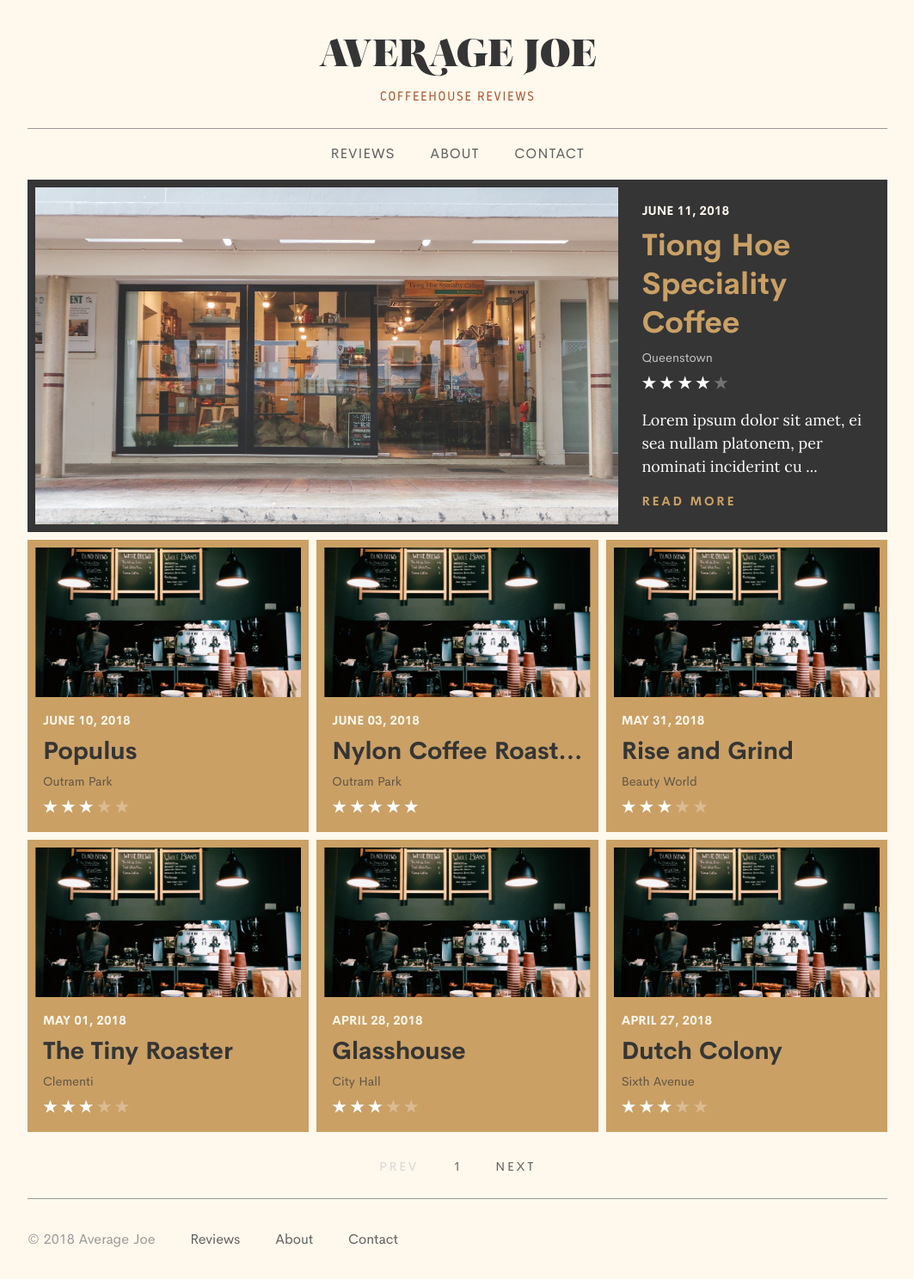
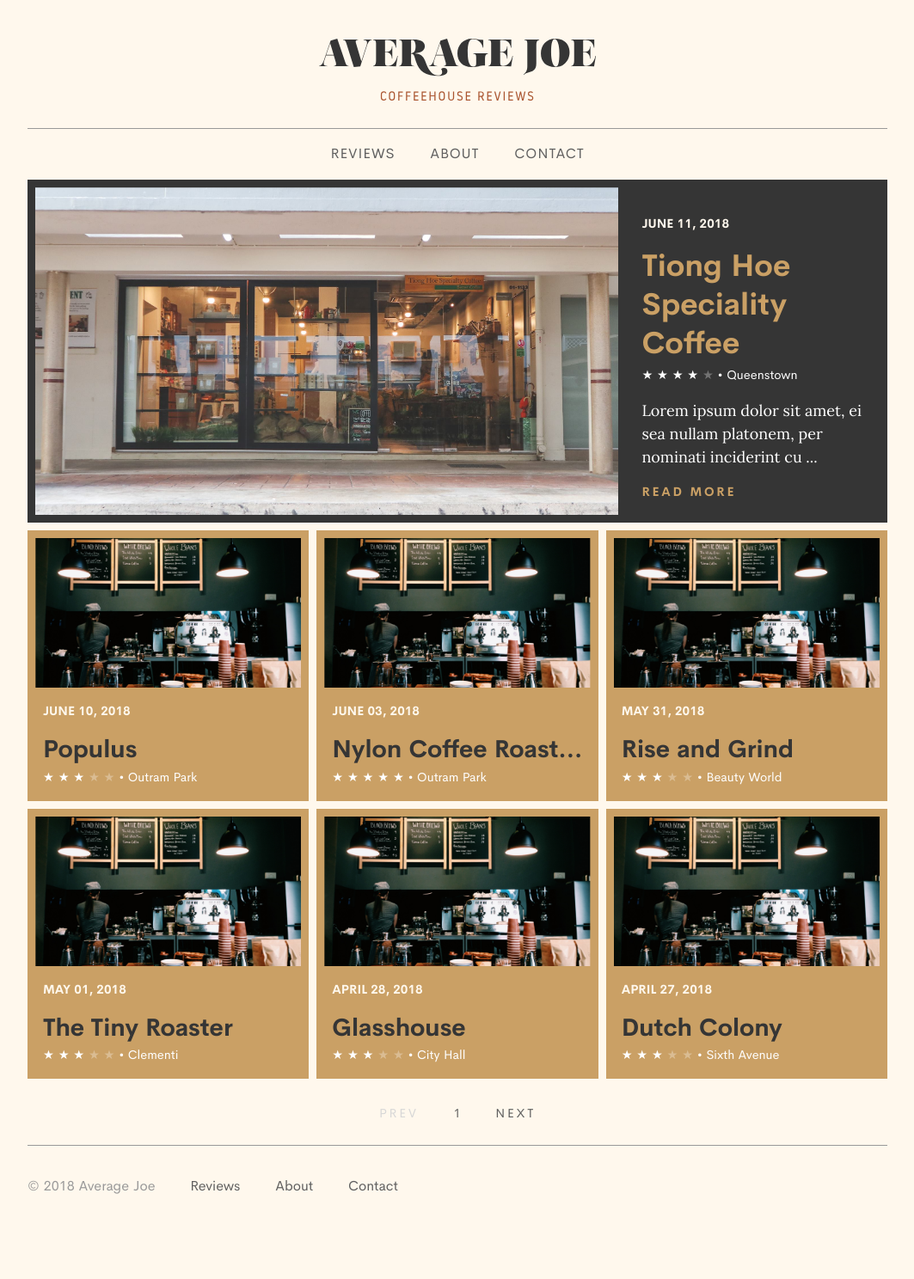
Before and after one commit to chesterhow/average-joe, a Jekyll site: the page built from index.html, in a window 1280 px wide. Shown: the whole page at 86% size, without its empty margins (108-1171 px from the left). Built offline with Jekyll 4.4.1, drawn with Linux system fonts in a browser that asks for light colours; the list of posts is cut into pages by our own code; after the commit the page ends 1426 px from its top, so only the background shows below that.

Commit message:
Style estate

```diff
--- a/_includes/item.html
+++ b/_includes/item.html
@@ -14,17 +14,14 @@
       <h2 class="item__title">{{ post.title }}</h2>
     {% endif %}
 
-    <h6 class="item__estate">{{ post.estate }}</h6>
-
-    <div class="item__score">
-      {% for i in (1..5) %}
-        {% if i <= post.review.overall %}
-          <h5>&#x2605;</h5>
-        {% else %}
-          <h5 class="score__faded">&#x2605;</h5>
-        {% endif %}
-      {% endfor %}
-    </div>
+    {% for i in (1..5) %}
+      {% if i <= post.review.overall %}
+      <h6 class="item__score">&#x2605;</h6>
+      {% else %}
+      <h6 class="item__score--faded">&#x2605;</h6>
+      {% endif %}
+    {% endfor %}
+    <h6 class="item__estate">&bull;&nbsp;{{ post.estate }}</h6>
 
     {% if post == paginator.posts.first %}
       <p class="item__body">{{ post.excerpt | strip_html }}...</p>
--- a/_sass/average-joe/_item.scss
+++ b/_sass/average-joe/_item.scss
@@ -47,40 +47,38 @@
   &__date {
     @extend %light-on-dark-text;
     margin: 0;
-    padding-bottom: 0.5rem;
+    // padding-bottom: 0.5rem;
     color: $gold-light;
     text-transform: uppercase;
   }
 
   &__title {
-    margin: 0;
+    margin: 1rem 0 0;
     overflow: hidden;
     color: $black;
     text-overflow: ellipsis;
     white-space: nowrap;
   }
 
-  &__estate {
-    margin-top: 0.5rem;
-    opacity: 0.7;
-    color: $black;
+  &__score {
+    @extend %light-on-dark-text;
+    display: inline-block;
+    margin: 0.3rem 0 0;
+    color: $white;
     font-weight: normal;
+
+    &--faded {
+      @extend .item__score;
+      opacity: 0.3;
+    }
   }
 
-  &__score {
+  &__estate {
     @extend %light-on-dark-text;
-    padding-top: 0.5rem;
-
-    h5 {
-      display: inline-block;
-      margin: 0;
-      color: $white;
-      line-height: 1;
-    }
-
-    .score__faded {
-      opacity: 0.3;
-    }
+    display: inline-block;
+    margin: 0.3rem 0 0;
+    color: $white;
+    font-weight: normal;
   }
 }
 
@@ -97,13 +95,8 @@
     white-space: normal;
   }
 
-  .item__estate {
-    color: $white;
-  }
-
   .item__body {
-    margin: 0;
-    padding-top: 1rem;
+    margin: 1rem 0 0;
     color: $white;
   }
 
```
